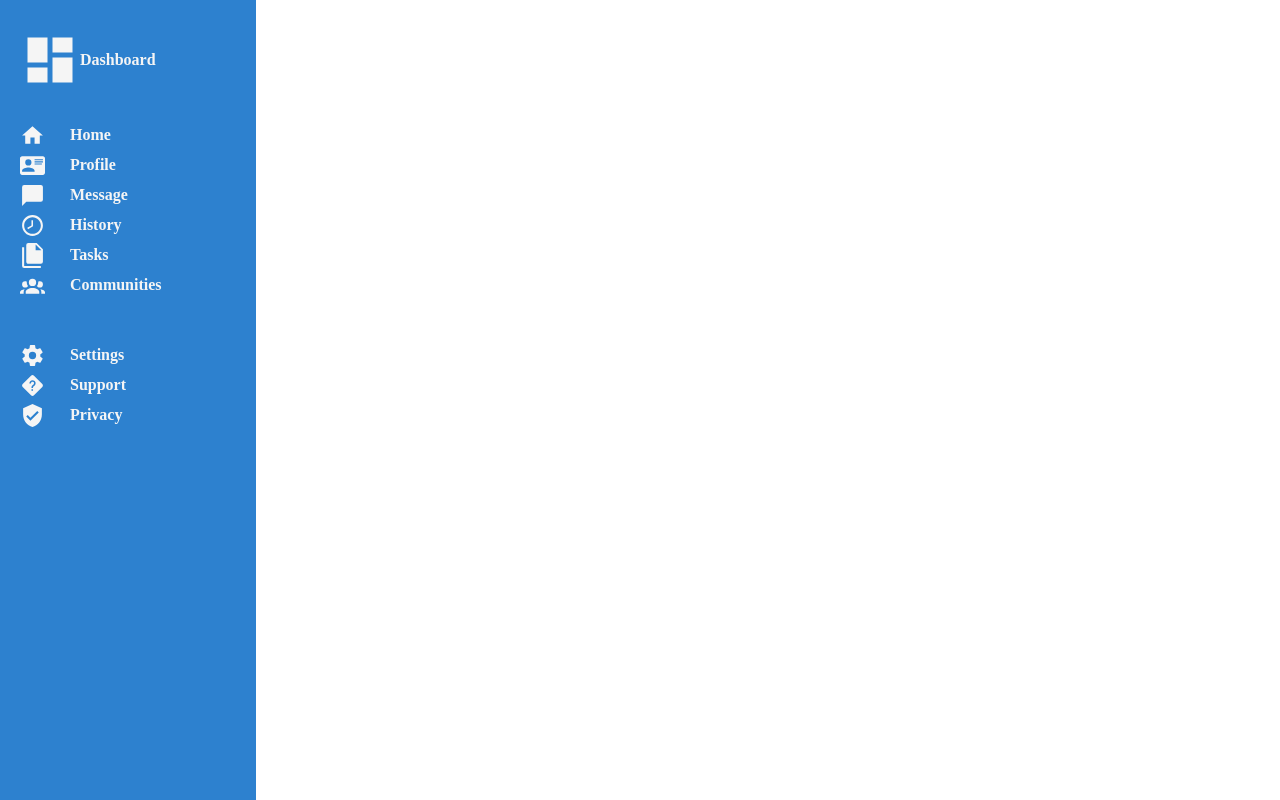
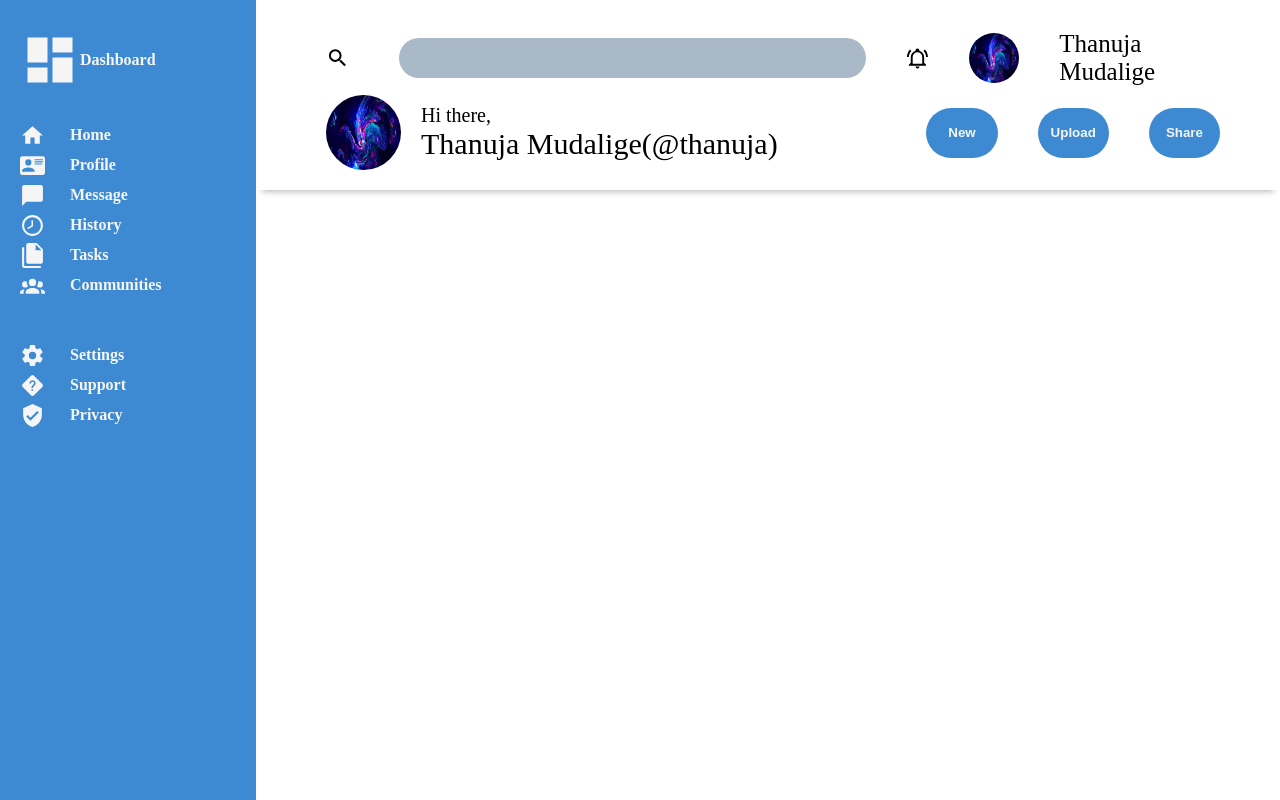
Before and after one commit to Thanuja-Mudalige/OP_Admin-dashboard, a plain HTML site: page index.html in a window 1280 px wide. Drawn offline with Linux system fonts and the light colour scheme.

Commit message:
create the layout of right side top section

```diff
--- a/index.css
+++ b/index.css
@@ -12,7 +12,8 @@
 
     display: grid;
     grid-template-columns: 20% 80%;
-    grid-template-rows: 100%;
+    grid-template-rows: 10% 90%;
+
 
 }
 
@@ -27,7 +28,8 @@
     font-weight: bold;
     fill: whitesmoke;
     color: whitesmoke;
-    background-color: rgb(45, 129, 207);
+    background-color: rgb(61, 138, 211);
+    grid-row: 1/3;
 }
 .dashboard-icon{
     height: 60px;
@@ -52,3 +54,81 @@
     margin-right: 25px;
 
 }
+
+
+
+
+.right-side-top{
+    display: grid;
+    grid-template-columns: 60% 40%;
+    grid-template-rows: 1fr 1fr;
+    box-shadow: 0 8px 6px -6px rgba(0, 0, 0, 0.25);
+    padding: 20px;
+}
+
+.line-one,.line-onec2,.line-two,.line-twoc2{
+    display: flex;
+    flex-direction: row;
+    align-items: center;
+}
+
+
+.line-one svg,.line-onec2 svg{
+    height: 28px;
+}
+
+.line-onec2 p{
+    font-size: 25px;
+}
+.line-onec2 img{
+    height: 50px;
+    width: 50px;
+    border-radius: 100%;
+}
+.line-one input{
+    width: 95%;
+    height: 40px;
+    border-radius: 20px;
+    border-style: none;
+    background-color: rgb(169, 185, 199);
+}
+.line-onec2{
+    justify-content: right;
+    margin-right: 50px;
+}
+.line-onec2>*{
+    margin-left: 40px;
+}
+.line-one>*{
+    margin-left: 50px;
+}
+
+.line-two p{
+    font-size: 20px;
+}
+
+.line-two img{
+    height: 75px;
+    width: 75px;
+    border-radius: 50px;
+    margin-right: 20px;
+    margin-left: 50px;
+}
+.nameadmin{
+    font-size: 30px;
+}
+
+.line-twoc2{
+    justify-content: space-between;
+    padding-left: 60px;
+}
+.line-twoc2 button{
+    width: 150px;
+    height: 50px;
+    margin-right: 40px;
+    border-radius: 25px;
+    border-style: none;
+    background-color: rgb(61, 138, 211);
+    color: whitesmoke;
+    font-weight: bold;
+}
--- a/index.html
+++ b/index.html
@@ -90,7 +90,47 @@
         </div>
 
 
-        <div class="righ-side"></div>
+
+
+        <div class="right-side">
+
+            <div class="right-side-top">
+
+                <div class="line-one">
+
+                        <svg xmlns="http://www.w3.org/2000/svg" viewBox="0 0 24 24"><title>magnify</title><path d="M9.5,3A6.5,6.5 0 0,1 16,9.5C16,11.11 15.41,12.59 14.44,13.73L14.71,14H15.5L20.5,19L19,20.5L14,15.5V14.71L13.73,14.44C12.59,15.41 11.11,16 9.5,16A6.5,6.5 0 0,1 3,9.5A6.5,6.5 0 0,1 9.5,3M9.5,5C7,5 5,7 5,9.5C5,12 7,14 9.5,14C12,14 14,12 14,9.5C14,7 12,5 9.5,5Z" /></svg>
+                        <input type="search">
+                </div>
+
+                <div class="line-onec2">
+                        <svg xmlns="http://www.w3.org/2000/svg" viewBox="0 0 24 24"><title>bell-ring-outline</title><path d="M10,21H14A2,2 0 0,1 12,23A2,2 0 0,1 10,21M21,19V20H3V19L5,17V11C5,7.9 7.03,5.17 10,4.29C10,4.19 10,4.1 10,4A2,2 0 0,1 12,2A2,2 0 0,1 14,4C14,4.1 14,4.19 14,4.29C16.97,5.17 19,7.9 19,11V17L21,19M17,11A5,5 0 0,0 12,6A5,5 0 0,0 7,11V18H17V11M19.75,3.19L18.33,4.61C20.04,6.3 21,8.6 21,11H23C23,8.07 21.84,5.25 19.75,3.19M1,11H3C3,8.6 3.96,6.3 5.67,4.61L4.25,3.19C2.16,5.25 1,8.07 1,11Z" /></svg>
+                        <img src="./images/1.jpg">
+                        <p>Thanuja Mudalige</p>
+                </div>
+
+
+               <div class="line-two">
+                    <img src="./images/1.jpg">
+                    <p>Hi there, <br>
+                    <span class="nameadmin">Thanuja Mudalige(@thanuja)</span></p>
+               </div>
+
+               <div class="line-twoc2">
+                    <button>New</button>
+                    <button>Upload</button>
+                    <button>Share</button>
+               </div>
+
+            </div>
+
+
+
+
+            <div class="right-side-bottom">
+
+            </div>
+
+        </div>
 
     </div>
 </body>
```
Also changed, not shown: images/1.jpg (added), 1 other file.
